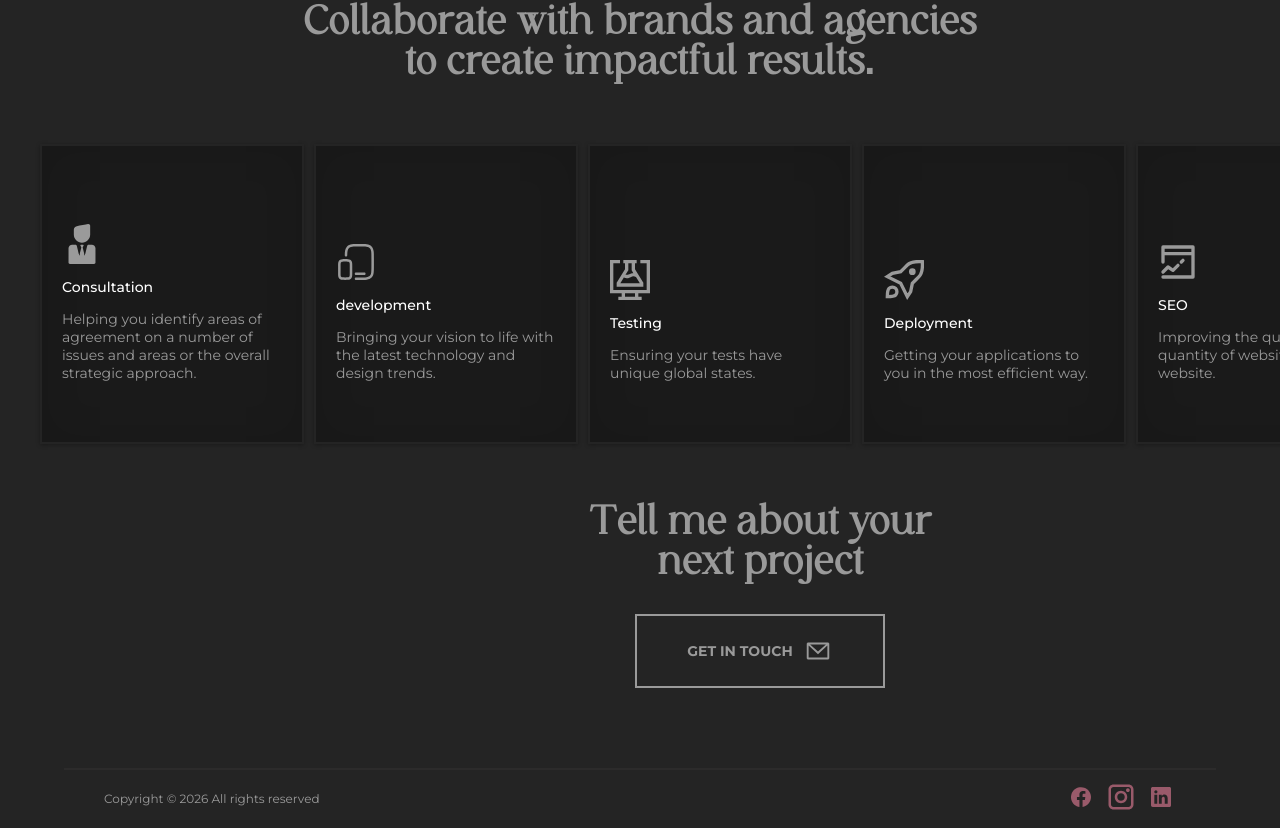
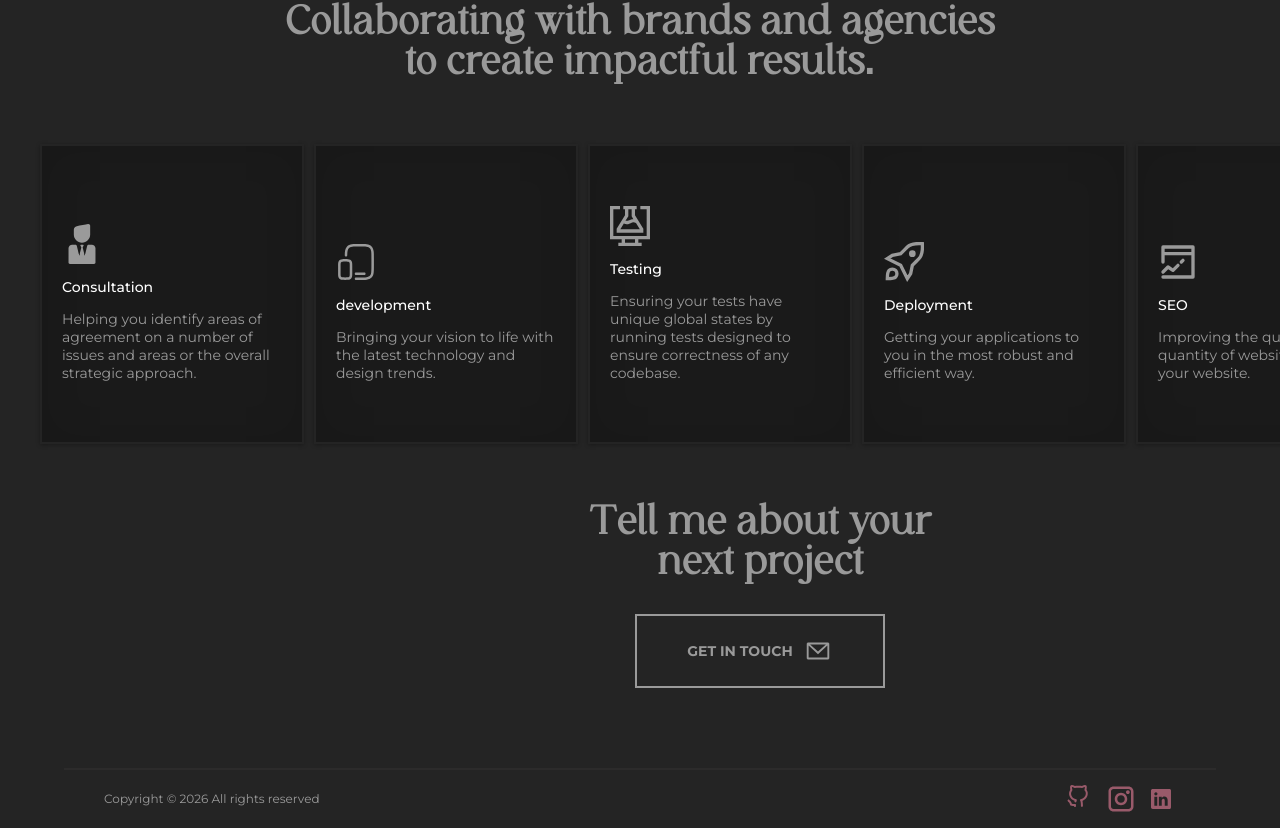
Before and after one commit to Paris2020/nellymoseki, a Vue app: page / in a window 1280 px wide. Shown: the part 1075-1903 px from the top of the page. Built offline with nearby package versions, Linux system fonts and the light colour scheme.

Commit message:
Feature - Update some markup and styling (desktop)

```diff
--- a/src/components/About.vue
+++ b/src/components/About.vue
@@ -4,7 +4,7 @@
 
 <template>
     <section class="about">
-        <h2>Collaborate with brands and agencies<br /> to create impactful results.</h2>
+        <h2>Collaborating with brands and agencies<br /> to create impactful results.</h2>
         <div class="wrapper">
 
             <div class="cards">
@@ -26,21 +26,21 @@
                     <icon name="testing"></icon>
                     <dl>
                         <dt>Testing</dt>
-                        <dd>Ensuring your tests have unique global states.</dd>
+                        <dd>Ensuring your tests have unique global states by running tests designed to ensure correctness of any codebase.</dd>
                     </dl>
                 </div>
                 <div class="card">
                     <icon name="deployment"></icon>
                     <dl>
                         <dt>Deployment</dt>
-                        <dd>Getting your applications to you in the most efficient way.</dd>
+                        <dd>Getting your applications to you in the most robust and efficient way.</dd>
                     </dl>
                 </div>
                 <div class="card">
                     <icon name="seo"></icon>
                     <dl>
                         <dt>SEO</dt>
-                        <dd>Improving the quality and quantity of website traffic to a website.</dd>
+                        <dd>Improving the quality and quantity of website traffic to your website.</dd>
                     </dl>
                 </div>
             </div>
@@ -48,7 +48,7 @@
             <div class="contact">
                 <div class="wrapper">
                     <h2>Tell me about your<br /> next project</h2>
-                    <a href="/" class="btn large clear">Get in touch <icon name="email"></icon></a>
+                    <a href="mailto:dineo06.moseki@gmail.com" class="btn large clear" target="_blank">Get in touch <icon name="email"></icon></a>
                 </div>
             </div>
         </div>
--- a/src/components/Footer.vue
+++ b/src/components/Footer.vue
@@ -14,9 +14,9 @@
                 </p>
             </div>
             <div class="social-links">
-                <a href="/" target="_blank"><icon name="facebook"></icon></a>
-                <a href="/" target="_blank"><icon name="instagram"></icon></a>
-                <a href="/" target="_blank"><icon name="linkedIn"></icon></a>
+                <a href="https://github.com/Paris2020/" target="_blank"><icon name="github"></icon></a>
+                <a href="https://www.instagram.com/paris2020_/" target="_blank"><icon name="instagram"></icon></a>
+                <a href="https://www.linkedin.com/in/nelly-moseki-11a93170/" target="_blank"><icon name="linkedIn"></icon></a>
             </div>
         </div>
     </footer>
--- a/src/components/Navigation.vue
+++ b/src/components/Navigation.vue
@@ -5,13 +5,13 @@
 <template>
     <nav class="navigation">
         <div class="wrapper">
-            <a href="/" class="logo"><icon name="email"></icon> Get in touch</a>
+            <a href="mailto:dineo06.moseki@gmail.com" class="logo" target="_blank"><icon name="email"></icon> Get in touch</a>
 
             <div class="menu">
                 <ul>
-                    <li><a href="/https://www.linkedin.com/in/nelly-moseki-11a93170/">linkedIn</a>/</li>
-                    <li><a href="/https://github.com/Paris2020/">Github</a>/</li>
-                    <li><a href="/https://www.instagram.com/paris2020_/">Instagram</a></li>
+                    <li><a href="https://www.linkedin.com/in/nelly-moseki-11a93170/" target="_blank">linkedIn</a>/</li>
+                    <li><a href="https://github.com/Paris2020/" target="_blank">Github</a>/</li>
+                    <li><a href="https://www.instagram.com/paris2020_/" target="_blank">Instagram</a></li>
                 </ul>
             </div>
         </div>
--- a/src/components/Projects.vue
+++ b/src/components/Projects.vue
@@ -7,12 +7,12 @@
         <!-- <h2>To name a few...</h2> -->
         <div class="wrapper">
             <div class="projects-wrap">
-                <div class="project"><a href="https://www.help.afrihost.com/"><img src="/images/project/help-centre.png" srcset="/images/projects/help-centre@2x.png" width="300" alt="Afrihost Help Centre"></a></div>
-                <div class="project"><a href="https://www.afrihost.com/voip/"><img src="/images/project/pure-voip.png" srcset="/images/projects/pure-voip@2x.png" width="300" alt="Afrihost VoIP"></a></div>
-                <div class="project"><a href="https://www.afrihost.com/plus/"><img src="/images/project/afrihost-plus.png" srcset="/images/projects/afrihost-plus@2x.png" width="300" alt="Afrihost plus"></a></div>
-                <div class="project"><a href="https://www.openstreets.org.za/"><img src="/images/project/openstreets.png" srcset="/images/projects/openstreets@2x.png" width="300" alt="Open Streets"></a></div>
-                <div class="project"><a href="https://www.bartgeier.ch/"><img src="/images/project/bartgeier.png" srcset="/images/projects/bartgeier@2x.png" width="300" alt="Bartgeier"></a></div>
-                <div class="project"><a href="https://www.villageschoolsnamibia.com/"><img src="/images/project/jd-village-school.png" srcset="/images/projects/jd-village-school@2x.png" width="300" alt="Village Schools Namibia"></a></div>
+                <div class="project"><a href="https://help.afrihost.com/" target="_blank"><img src="/images/project/help-centre.png" srcset="/images/projects/help-centre@2x.png" width="300" alt="Afrihost Help Centre"></a></div>
+                <div class="project"><a href="https://www.afrihost.com/voip/" target="_blank"><img src="/images/project/pure-voip.png" srcset="/images/projects/pure-voip@2x.png" width="300" alt="Afrihost VoIP"></a></div>
+                <div class="project"><a href="https://www.afrihost.com/plus/" target="_blank"><img src="/images/project/afrihost-plus.png" srcset="/images/projects/afrihost-plus@2x.png" width="300" alt="Afrihost plus"></a></div>
+                <div class="project"><a href="https://www.openstreets.org.za/" target="_blank"><img src="/images/project/openstreets.png" srcset="/images/projects/openstreets@2x.png" width="300" alt="Open Streets"></a></div>
+                <div class="project"><a href="https://www.bartgeier.ch/" target="_blank"><img src="/images/project/bartgeier.png" srcset="/images/projects/bartgeier@2x.png" width="300" alt="Bartgeier"></a></div>
+                <div class="project"><a href="https://www.villageschoolsnamibia.com/" target="_blank"><img src="/images/project/jd-village-school.png" srcset="/images/projects/jd-village-school@2x.png" width="300" alt="Village Schools Namibia"></a></div>
             </div>
         </div>
     </section>
--- a/src/scss/sections/_footer.scss
+++ b/src/scss/sections/_footer.scss
@@ -26,9 +26,13 @@
 
             a {
                 margin-left: 1rem;
+
                 .icon {
                     width: 3rem;
                     height: 3rem;
+                    display: flex;
+                    align-items: center;
+                    justify-content: center;
 
                     svg {
                         width: 3rem;
--- a/src/scss/sections/_header.scss
+++ b/src/scss/sections/_header.scss
@@ -1,5 +1,6 @@
 .header {
-    padding: 3rem 0;
+    padding: 3rem 0 3rem 0;
+
     .wrapper {
         display: flex;
         align-items: center;
```
Also changed, not shown: src/components/global/IconSymbols.vue (+3 -1 lines).
